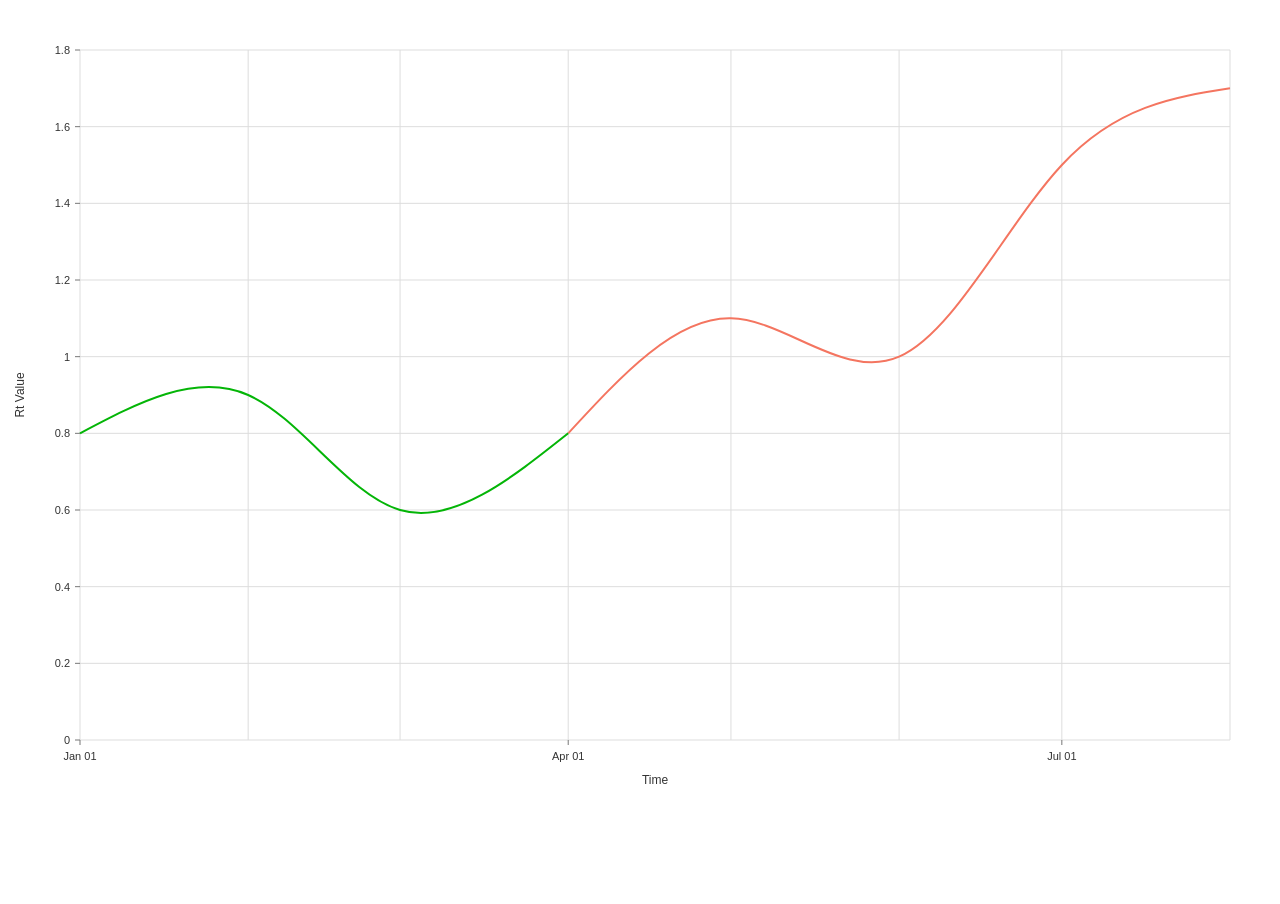
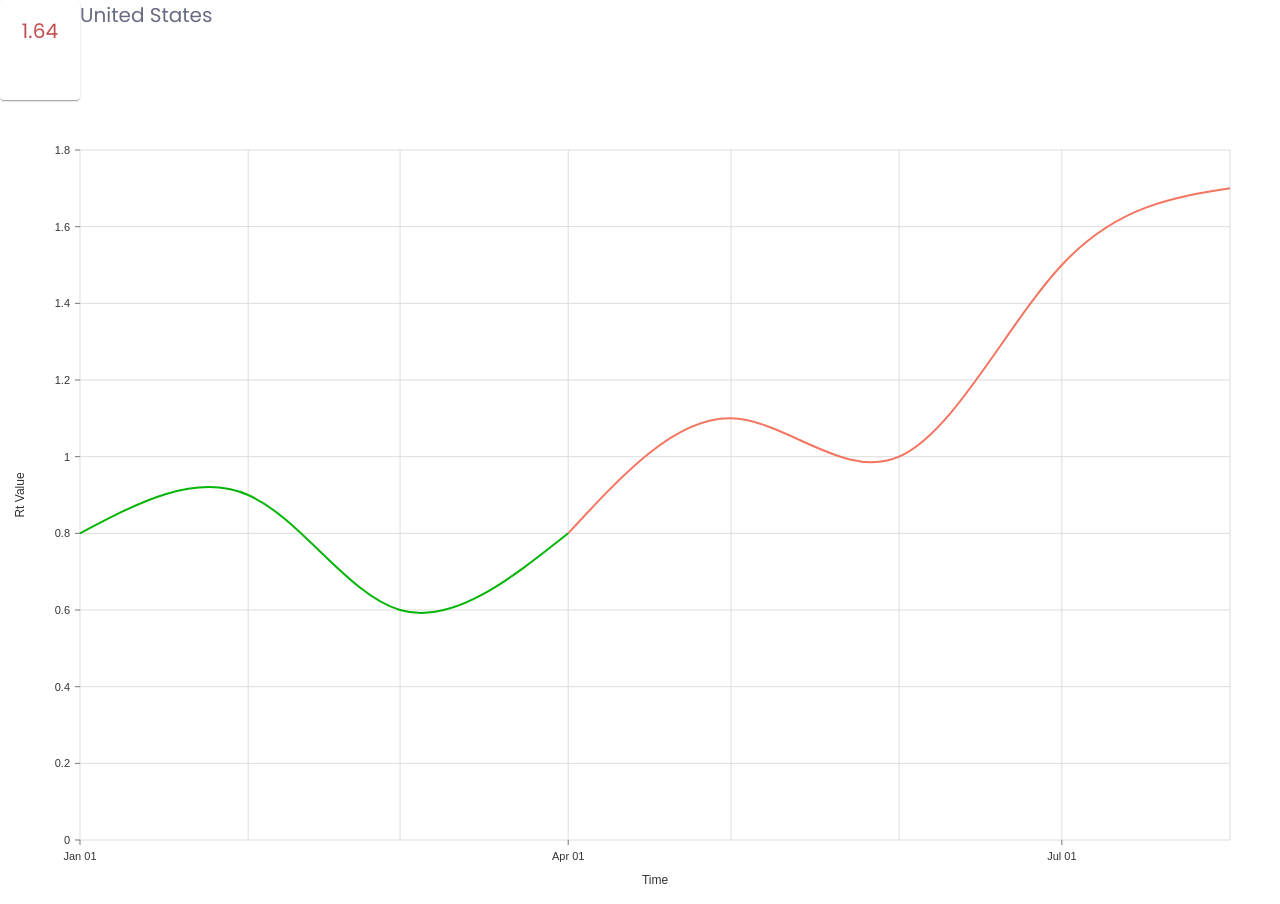
Before and after one commit to yodashiv/worldrtFrontend, a React (Create React App) app: page / in a window 1280 px wide. Before the commit the page ends 804 px from the top, so only its background shows below. Built offline with nearby package versions, Linux system fonts and the light colour scheme.

Commit message:
Basics of chart card complete

```diff
--- a/src/App.js
+++ b/src/App.js
@@ -9,6 +9,7 @@ import RtDescriptionCard from "./components/RtDescriptionCard";
 import AlternativeSearchBar from "./components/AlternativeSearchBar";
 import SearchBar from "./components/SearchBar";
 import RtChart from "./components/RtChart";
+import ChartCard from "./components/ChartCard";
 
 
 function App() {
@@ -18,7 +19,7 @@ function App() {
       //   <RtMap setTooltipContent={setContent} />
       //   <ReactTooltip>{content}</ReactTooltip>
       // </div>
-      <RtChart/>
+      <ChartCard/>
       // <SearchBar/>
   );
 }
--- /dev/null
+++ b/src/components/ChartCard.js
@@ -0,0 +1,43 @@
+import React from "react";
+import RtChart from "./RtChart";
+import RtValueDisplay from "./RtValueDisplay";
+
+let value = 1.64;
+
+const styles = {
+    wholeChartContainer: {
+        width: "100%",
+        height: "100%",
+    },
+    countryText: {
+        fontFamily: "Poppins, Roboto, sansSerif",
+        fontSize: "20px",
+        color: "#686B84",
+        margin: "0 0 0 0",
+    },
+    rtValueText: {
+        fontFamily: "Poppins, Roboto, sansSerif",
+        fontSize: "20px",
+        color: (value >= 1) ? "#c24c4e" : "#5edb69",
+        margin: "0 0 0 0",
+    },
+    textContainer: {
+        display: "flex",
+        flexDirection: "row",
+    }
+};
+
+const ChartCard = () => {
+    return (
+        <div style={styles.wholeChartContainer}>
+            <div style={styles.textContainer}>
+                {/*<p style={styles.rtValueText}> 1.64 </p>*/}
+                <RtValueDisplay rtValue={1.64}/>
+                <p style={styles.countryText}> United States</p>
+            </div>
+            <RtChart/>
+        </div>
+    );
+};
+
+export default ChartCard;
--- /dev/null
+++ b/src/components/RtValueDisplay.js
@@ -0,0 +1,37 @@
+import React from 'react';
+import { makeStyles } from '@material-ui/core/styles';
+import Card from '@material-ui/core/Card';
+import CardActions from '@material-ui/core/CardActions';
+import CardContent from '@material-ui/core/CardContent';
+import Button from '@material-ui/core/Button';
+import Typography from '@material-ui/core/Typography';
+import CardHeader from '@material-ui/core/CardHeader';
+
+let value = 1.64;
+
+const useStyles = makeStyles({
+    root: {
+        width: 80,
+        height: 100,
+    },
+    title: {
+        fontSize: 20,
+        textAlign: "center",
+        fontFamily: "Poppins, Roboto, sansSerif",
+        color: (value >= 1) ? "#c24c4e" : "#5edb69",
+    },
+});
+
+export default function RtValueDisplay({rtValue}) {
+    const classes = useStyles();
+
+    return (
+        <Card className={classes.root}>
+            <CardContent>
+                <Typography className={classes.title}>
+                    {rtValue}
+                </Typography>
+            </CardContent>
+        </Card>
+    );
+}
```
